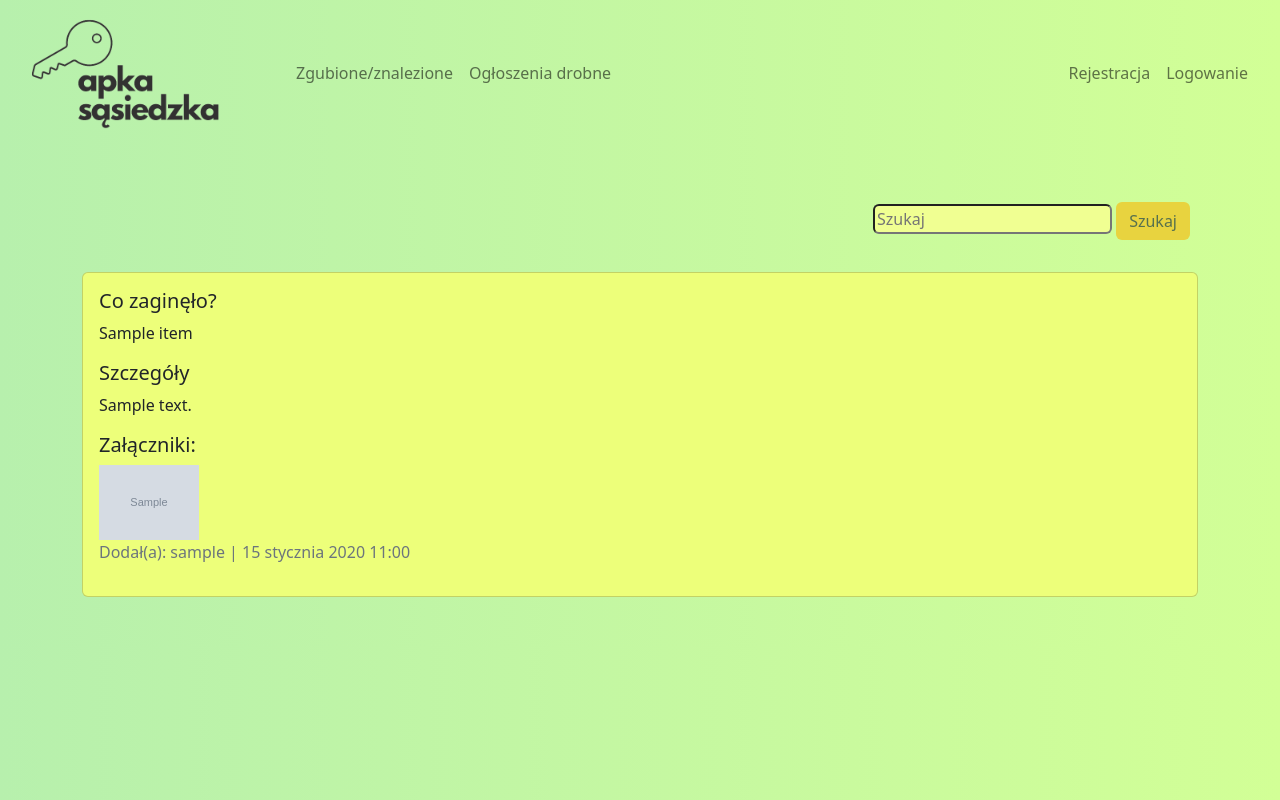
After one commit to lpoznanski/Apka_sasiedzka, a Django app: page /items/ in a window 1280 px wide. The commit adds this page. Run offline with Django 4.2, Linux system fonts and the light colour scheme; tables that the repository leaves empty hold one stand-in row (values such as "Sample post"); grey boxes marked "Sample" are stand-in pictures.

Commit message:
added ItemListView, updated Item model

```diff
--- a/apka/apka/settings.py
+++ b/apka/apka/settings.py
@@ -123,6 +123,8 @@ USE_TZ = True
 
 STATIC_URL = 'static/'
 
+MEDIA_URL = 'media/'
+
 # Default primary key field type
 # https://docs.djangoproject.com/en/4.1/ref/settings/#default-auto-field
 
--- a/apka/apka/urls.py
+++ b/apka/apka/urls.py
@@ -15,10 +15,12 @@ Including another URLconf
 """
 from django.contrib import admin
 from django.urls import path, include
+from django.conf import settings
+from django.conf.urls.static import static
 
 urlpatterns = [
     path('admin/', admin.site.urls),
     path('', include('board.urls')),
     path('accounts/', include('django.contrib.auth.urls')),
     path('accounts/', include('accounts.urls'))
-]
+] + static(settings.MEDIA_URL, document_root=settings.MEDIA_ROOT)
--- a/apka/board/admin.py
+++ b/apka/board/admin.py
@@ -1,4 +1,5 @@
 from django.contrib import admin
-from .models import Announcement
+from .models import Announcement, Item
 
 admin.site.register(Announcement)
+admin.site.register(Item)
--- a/apka/board/models.py
+++ b/apka/board/models.py
@@ -17,13 +17,21 @@ class Announcement(models.Model):
         self.slug = slugify(self.title)
         super(Announcement, self).save()
 
+
+STATUS_CHOICES = (
+    ('1', 'zgubione'),
+    ('2', 'znalezione')
+)
+
 class Item(models.Model):
     author = models.ForeignKey(User, on_delete=models.CASCADE)
+    status = models.CharField(max_length=1, choices=STATUS_CHOICES, default='1')
     name = models.CharField(max_length=255)
     description = models.TextField()
-    photo = models.ImageField(upload_to='items')
+    photo = models.ImageField(upload_to='media/items')
     created_on = models.DateTimeField(auto_now_add=True)
     updated_on = models.DateTimeField(auto_now=True)
+    active = models.BooleanField(default=True)
 
     def __str__(self):
         return self.name
--- /dev/null
+++ b/apka/board/templates/item_list.html
@@ -0,0 +1,14 @@
+{% extends 'base.html' %}
+{% block content %}
+{% for item in item_list %}
+    <div class="card p-3 mt-4" style="background-color: #EDFF7A">
+        <h5>Co zaginęło?</h5>
+        <p>{{ item.name }}</p>
+        <h5>Szczegóły</h5>
+        <p>{{ item.description }}</p>
+        <h5>Załączniki:</h5>
+        <img src="{{ item.photo.url }}" width="100">
+        <p class="text-secondary">Dodał(a): {{ item.author }} | {{ item.created_on }}</p>
+    </div>
+{%  endfor %}
+{% endblock %}
--- a/apka/board/templates/navbar.html
+++ b/apka/board/templates/navbar.html
@@ -6,7 +6,7 @@
     <div class="navbar-collapse">
         <ul class="navbar-nav me-auto px-4">
             <li class="nav-item active">
-                <a class="nav-link" href="#">Zgubione/znalezione</a>
+                <a class="nav-link" href="{% url 'items' %}">Zgubione/znalezione</a>
             </li>
             <li class="nav-item active">
                 <a class="nav-link" href="#">Ogłoszenia drobne</a>
--- a/apka/board/urls.py
+++ b/apka/board/urls.py
@@ -6,4 +6,5 @@ from .views import IndexView
 urlpatterns = [
     path('', IndexView.as_view()),
     path('post/<slug:slug>/', views.PostDetailView.as_view(), name='post-detail'),
+    path('items/', views.ItemListView.as_view(), name='items')
     ]
--- a/apka/board/views.py
+++ b/apka/board/views.py
@@ -1,6 +1,6 @@
 from django.shortcuts import render
 from django.views import generic
-from .models import Announcement
+from .models import Announcement, Item
 class IndexView(generic.ListView):
     queryset = Announcement.objects.all().order_by('-created_on')
     template_name = 'index.html'
@@ -8,3 +8,7 @@ class IndexView(generic.ListView):
 class PostDetailView(generic.DetailView):
     model = Announcement
     template_name = 'post_detail.html'
+
+class ItemListView(generic.ListView):
+    queryset = Item.objects.all().order_by('-created_on')
+    template_name = 'item_list.html'
```
